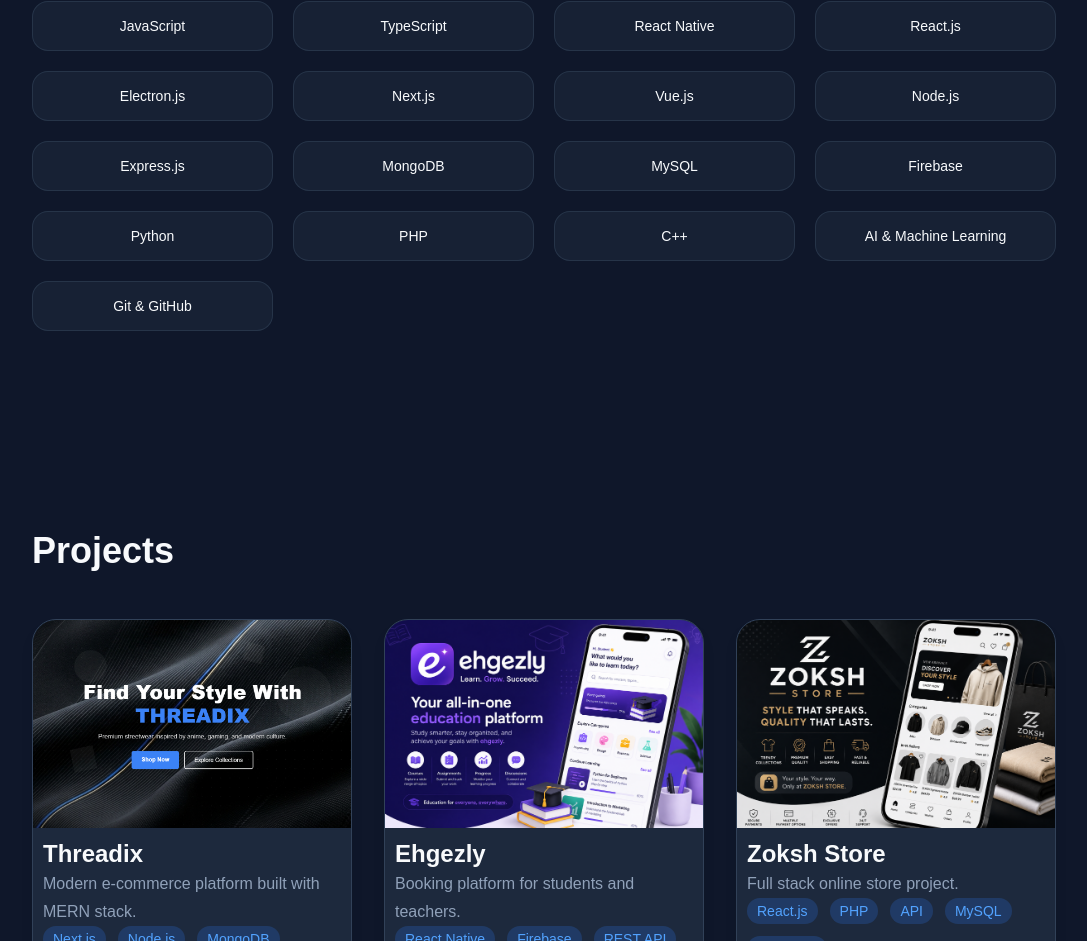
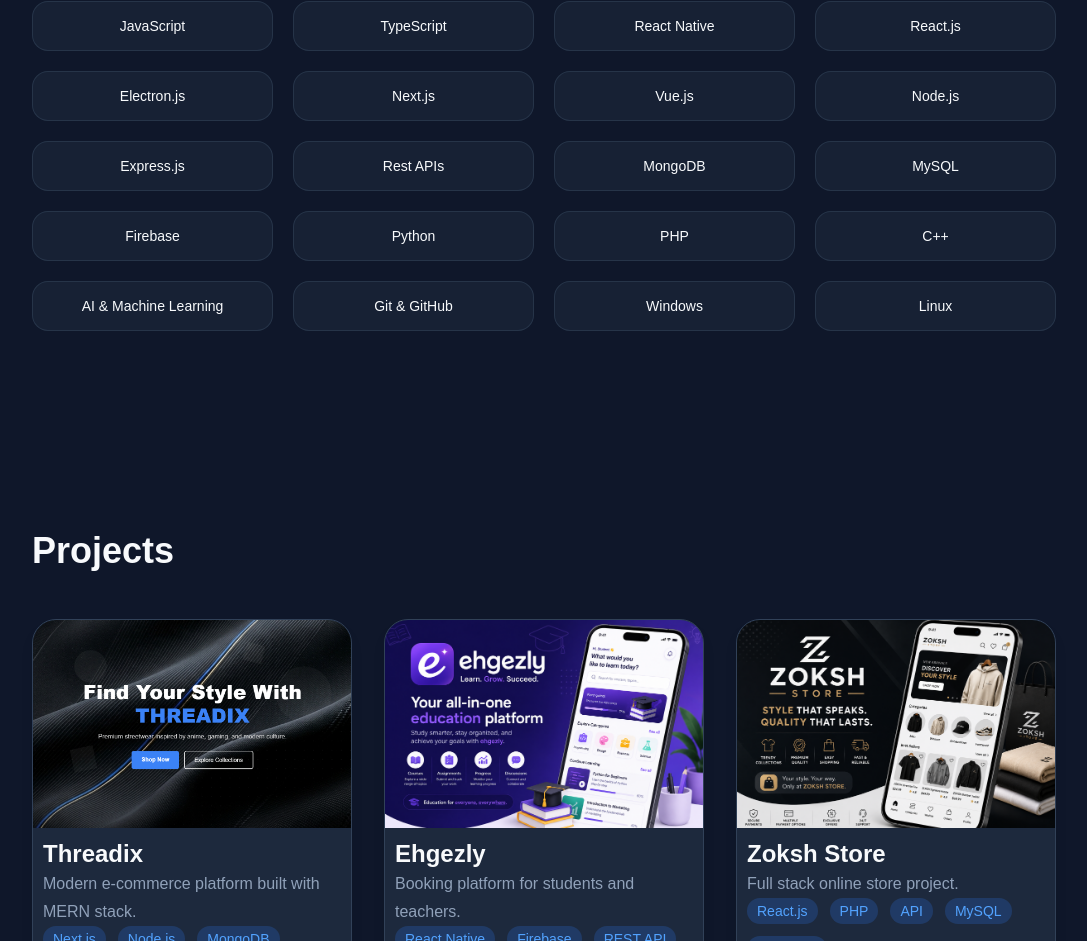
Before and after one commit to Abdelrahman818/Portfolio, a Next.js app: page / in a window 1280 px wide. Shown: the part 1369-2310 px from the top of the page, without its empty margins (96-1183 px from the left). Built offline with nearby package versions, Linux system fonts and the light colour scheme.

Commit message:
Update skills

```diff
--- a/components/HomePage/Skills.jsx
+++ b/components/HomePage/Skills.jsx
@@ -5,9 +5,9 @@
 const skills = [
   'HTML', 'CSS', 'Bootstrap', 'Tailwind CSS', 'JavaScript',
   'TypeScript', 'React Native', 'React.js', 'Electron.js',
-  'Next.js', 'Vue.js', 'Node.js', 'Express.js', 'MongoDB',
-  'MySQL', 'Firebase', 'Python', 'PHP', 'C++',
-  'AI & Machine Learning', 'Git & GitHub',
+  'Next.js', 'Vue.js', 'Node.js', 'Express.js', 'Rest APIs',
+  'MongoDB','MySQL', 'Firebase', 'Python', 'PHP', 'C++',
+  'AI & Machine Learning', 'Git & GitHub', 'Windows', 'Linux',
 ]
 
 const container = {
```
